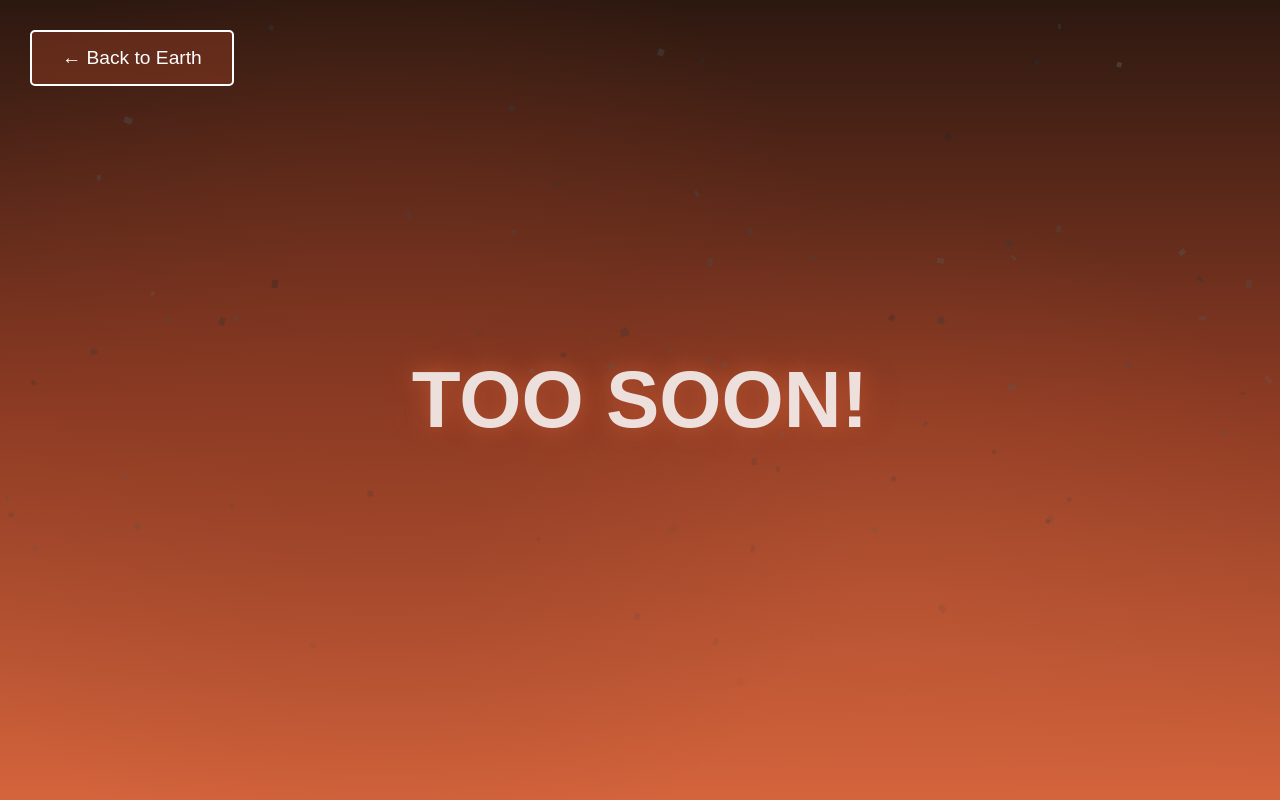
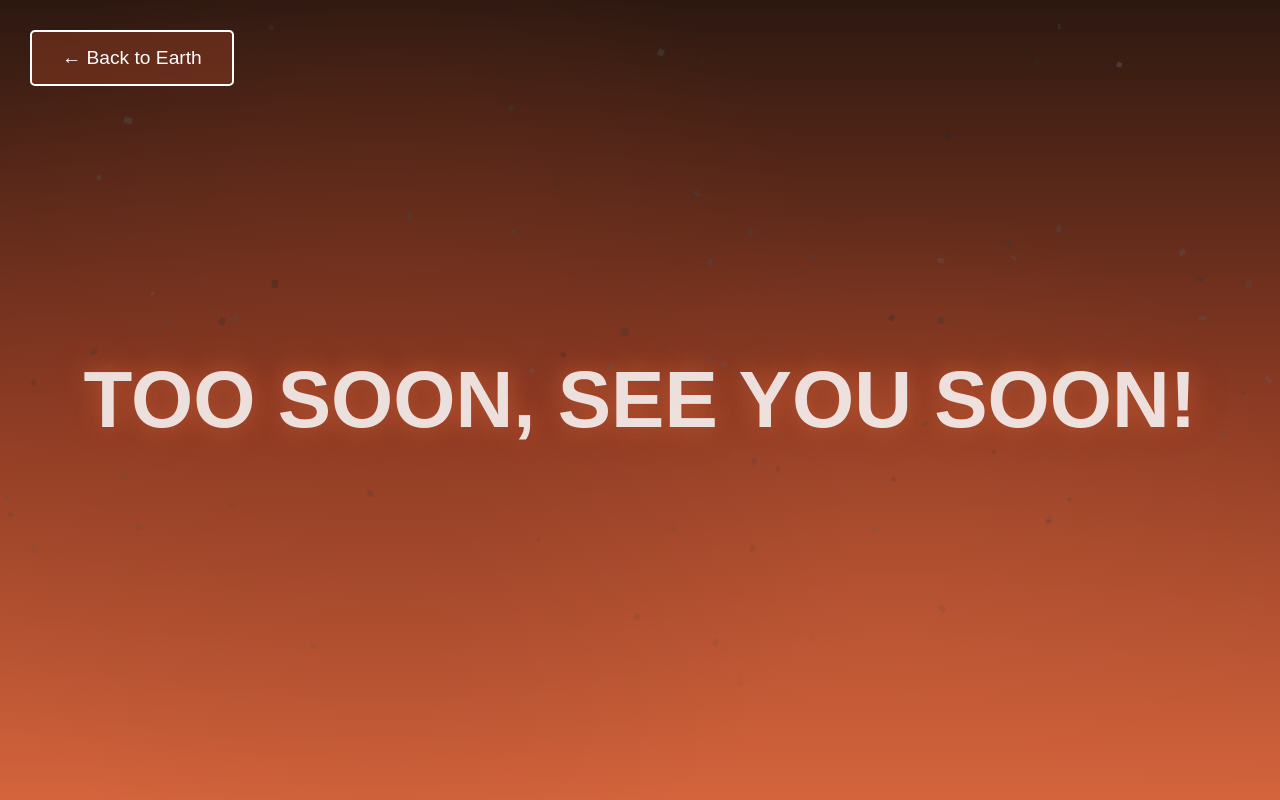
Before and after one commit to tomasgd10/Testapp-, a plain HTML site: page mars.html in a window 1280 px wide. Drawn offline with Linux system fonts and the light colour scheme.

Commit message:
Update mars.html

```diff
--- a/mars.html
+++ b/mars.html
@@ -116,7 +116,7 @@
 </head>
 <body>
     <a href="index.html" class="back-link">← Back to Earth</a>
-    <h1 class="mars-text">TOO SOON!</h1>
+    <h1 class="mars-text">TOO SOON, SEE YOU SOON!</h1>
 
     <script>
         // Function to create falling ash
```
